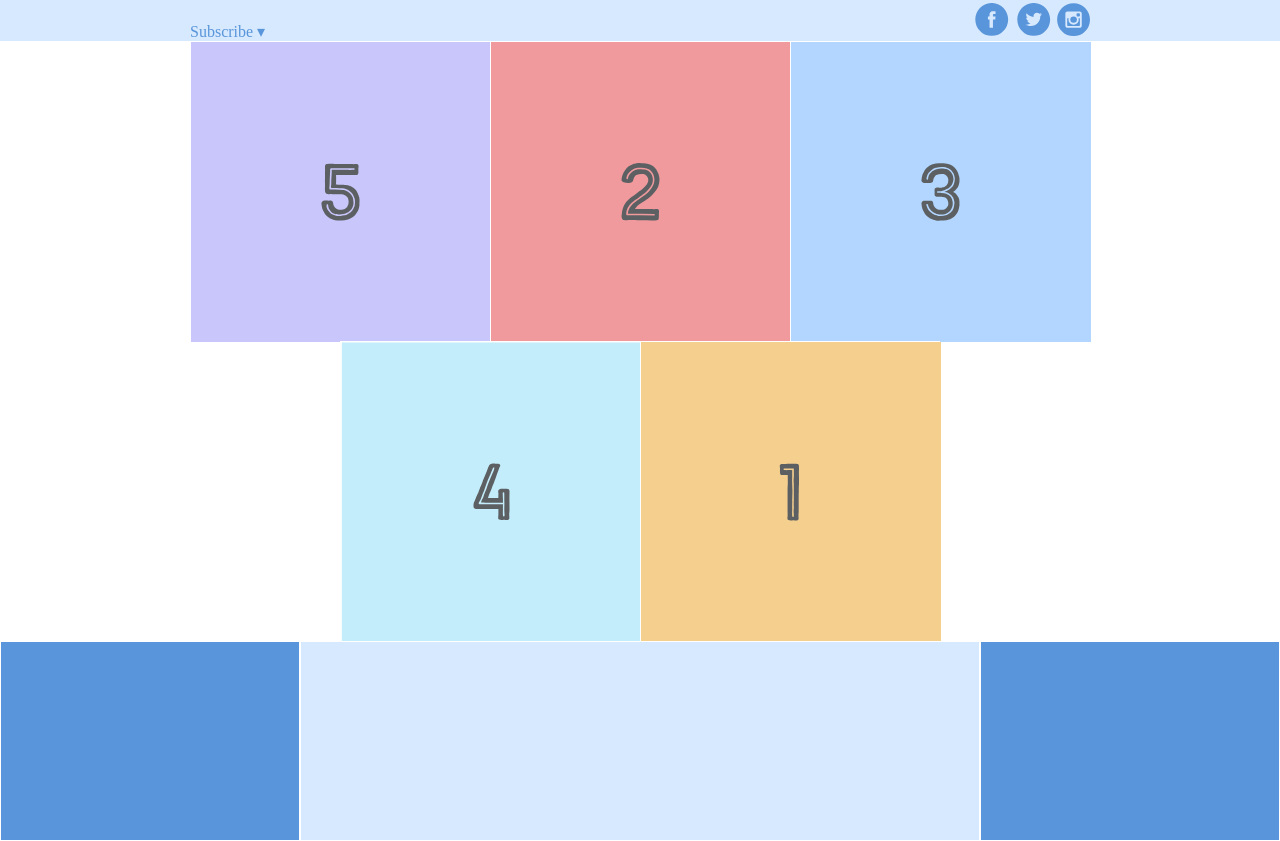
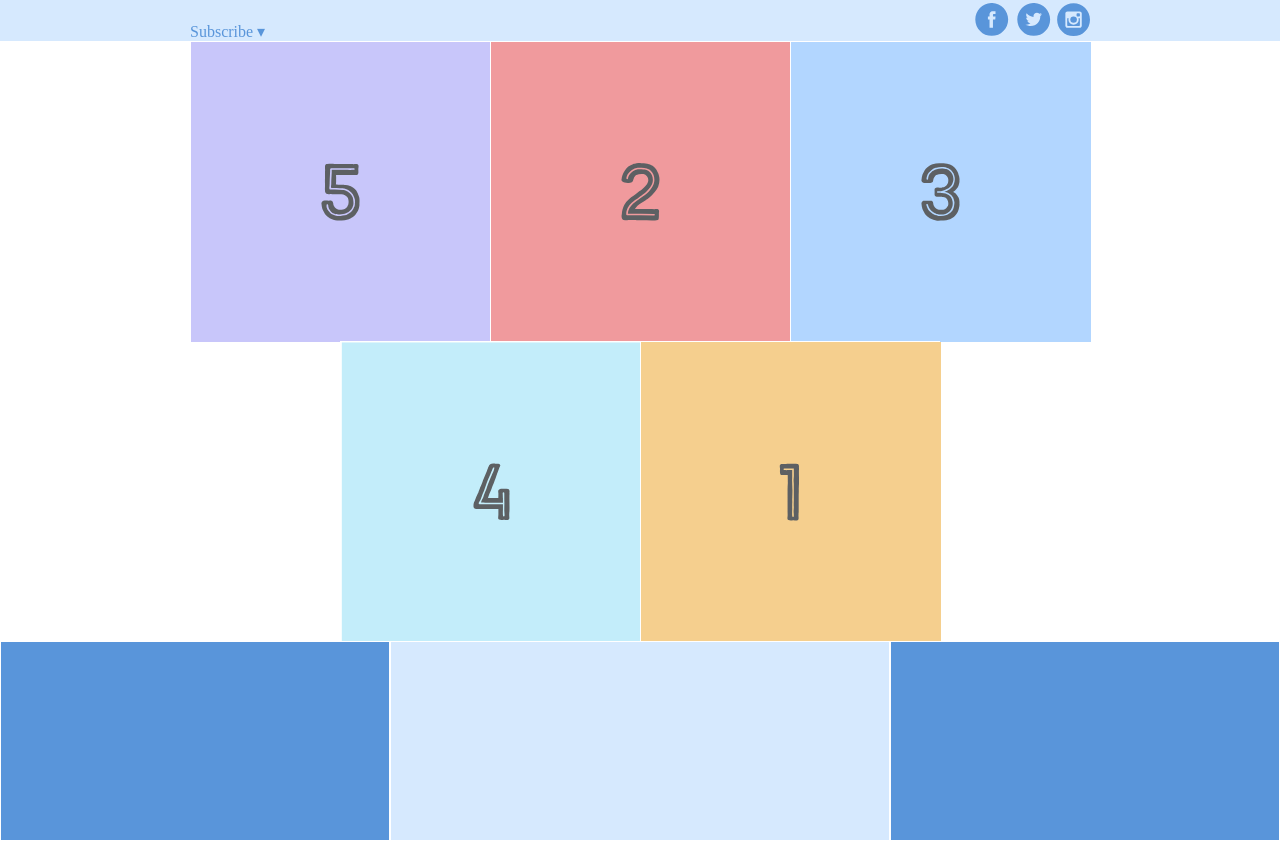
Before and after one commit to whis24virus/flexbox_p, a plain HTML site: page index.html in a window 1280 px wide. Shown: the part 321-1162 px from the top of the page. Drawn offline with Linux system fonts and the light colour scheme.

Commit message:
editied styles.css

```diff
--- a/styles.css
+++ b/styles.css
@@ -83,13 +83,14 @@
     border: 1px solid #fff;
     background-color: #D6E9FE;
     height: 200px;
-    flex: 1
+    width: 500px;
+    flex: none;
   }
 
   .footer-one,
 .footer-three {
   background-color: #5995DA;
-  flex: initial;
+  flex: 1 1;
   width: 300px;
 }
 .signup {
```
